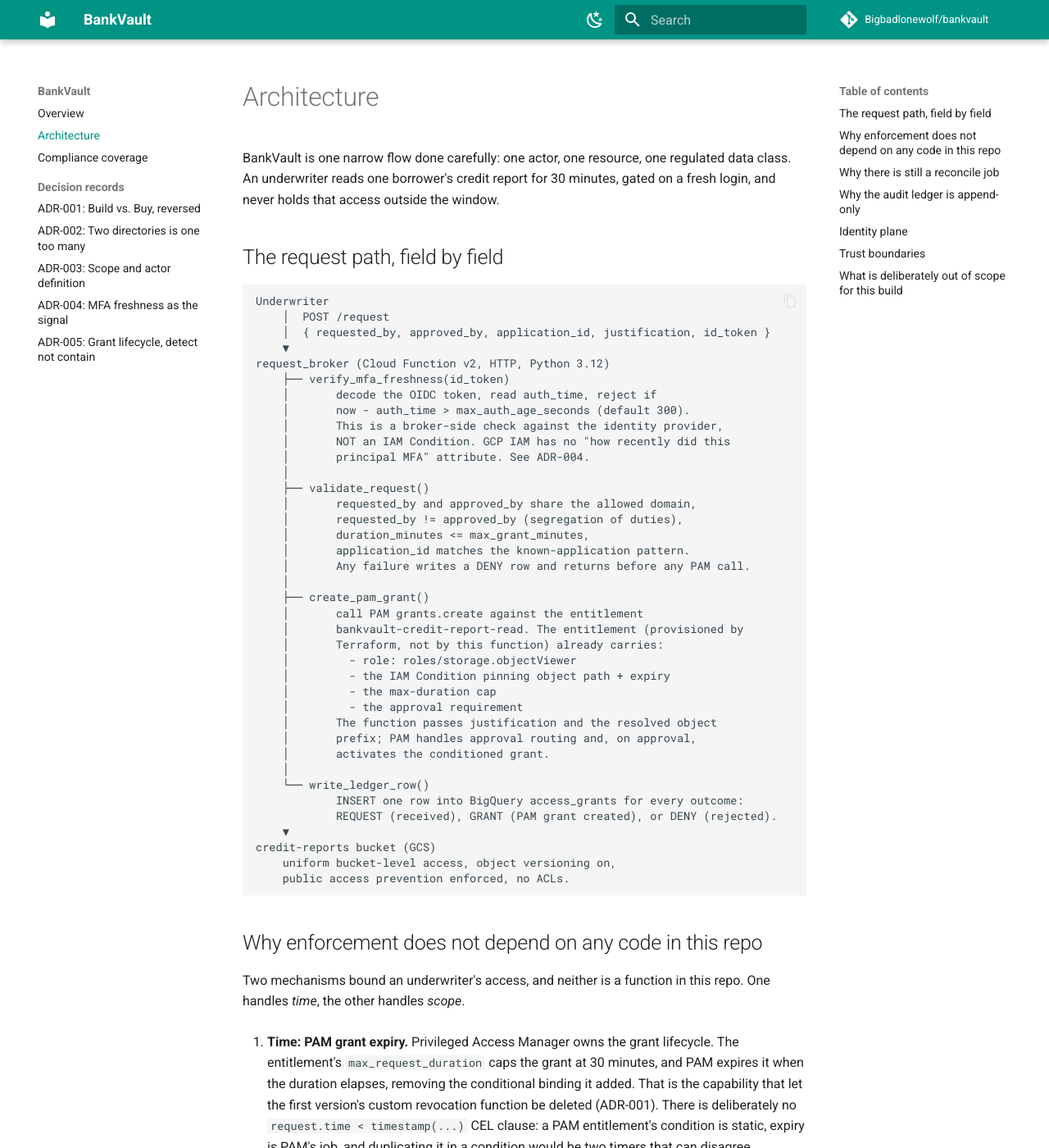
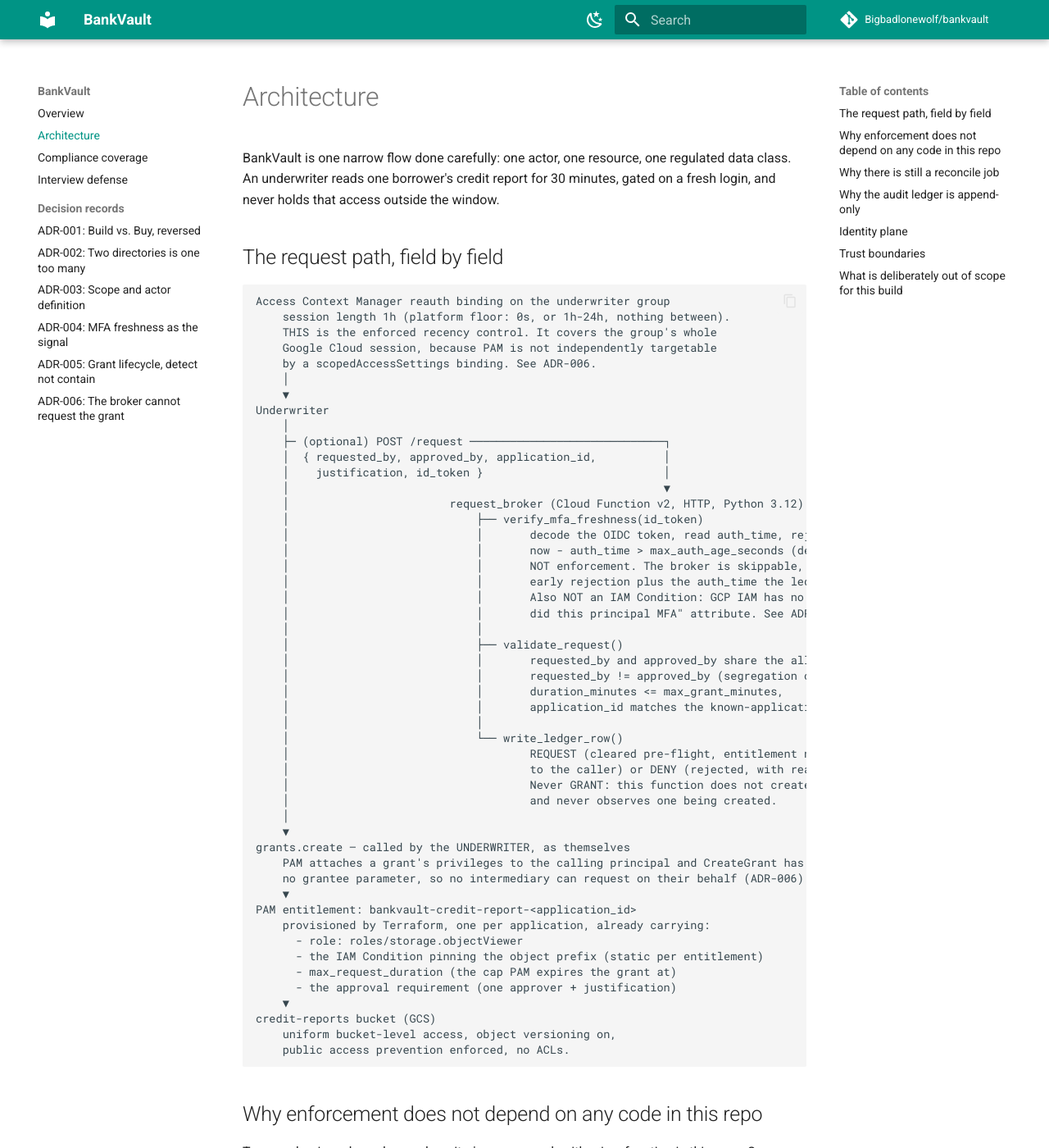
Before and after one commit to Bigbadlonewolf/bankvault, an MkDocs documentation site: the page built from docs/architecture.md, in a window 1280 px wide and 1400 px high. Shown: the whole window at 82% size. Built offline with MkDocs 1.6.1 and Material for MkDocs 9.7.7, drawn with Linux system fonts in a browser that asks for light colours; comment, search, counter and statistics services are not loaded; some of the changed text lies outside the part shown.

Commit message:
feat(bankvault): remove grant creation from broker (ADR-006)
PAM attaches a grant's privileges to the calling principal and CreateGrant
has no grantee or on-behalf-of parameter. The broker called PAM with its own
service-account credentials, so the broker-mediated design elevated
bankvault-broker@ rather than the underwriter: permanent, unreviewed, standing
read access to borrower credit reports held by a non-human identity. That is
the failure mode the project exists to remove.

The broker no longer creates grants. The underwriter requests their own against
the entitlement the broker names back to them. The broker keeps pre-flight
rejection and the per-request audit record.

Freshness enforcement moves to an Access Context Manager reauth binding, and
the claim shrinks with it. ACM --session-length accepts 0s or 1h-24h, so
enforced recency is one hour, not the fifteen minutes previously claimed. PAM
is not targetable via scopedAccessSettings, so the binding covers the group's
whole Google Cloud session. Both costs are stated rather than buried. The
broker's 900s check remains as early rejection and ledger evidence.

- functions/request_broker: drop _create_pam_grant; emit REQUEST not GRANT
- tests: add test_broker_has_no_grant_creation_path as a regression guard
- terraform/bigquery: add entitlement_name column (REQUEST rows need it)
- terraform/iam: broker viewer-only is now a settled boundary, not a TODO
- README: mermaid architecture diagram; drop stale 300s; enforcement vs evidence
- docs: ADR-006, architecture, controls-mapping repointed at pam.tf
- CLAUDE.md: two things not to undo, so the grant call is not restored

The ACM binding is documented, not provisioned: no google_access_context_manager
resource exists in terraform/. Called out in README "What this isn't" and
annotated on the diagram so neither overclaims a deployed control.

Verified: pytest 22 passed; terraform fmt -check and validate clean.

Co-Authored-By: Claude Opus 4.8 <noreply@anthropic.com>

````diff
--- a/docs/architecture.md
+++ b/docs/architecture.md
@@ -5,40 +5,51 @@ BankVault is one narrow flow done carefully: one actor, one resource, one regula
 ## The request path, field by field
 
 ```
+Access Context Manager reauth binding on the underwriter group
+    session length 1h (platform floor: 0s, or 1h-24h, nothing between).
+    THIS is the enforced recency control. It covers the group's whole
+    Google Cloud session, because PAM is not independently targetable
+    by a scopedAccessSettings binding. See ADR-006.
+    │
+    ▼
 Underwriter
-    │  POST /request
-    │  { requested_by, approved_by, application_id, justification, id_token }
+    │
+    ├─ (optional) POST /request ─────────────────────────────┐
+    │  { requested_by, approved_by, application_id,          │
+    │    justification, id_token }                           │
+    │                                                        ▼
+    │                        request_broker (Cloud Function v2, HTTP, Python 3.12)
+    │                            ├── verify_mfa_freshness(id_token)
+    │                            │       decode the OIDC token, read auth_time, reject if
+    │                            │       now - auth_time > max_auth_age_seconds (default 900).
+    │                            │       NOT enforcement. The broker is skippable, so this is
+    │                            │       early rejection plus the auth_time the ledger records.
+    │                            │       Also NOT an IAM Condition: GCP IAM has no "how recently
+    │                            │       did this principal MFA" attribute. See ADR-004, ADR-006.
+    │                            │
+    │                            ├── validate_request()
+    │                            │       requested_by and approved_by share the allowed domain,
+    │                            │       requested_by != approved_by (segregation of duties),
+    │                            │       duration_minutes <= max_grant_minutes,
+    │                            │       application_id matches the known-application pattern.
+    │                            │
+    │                            └── write_ledger_row()
+    │                                    REQUEST (cleared pre-flight, entitlement named back
+    │                                    to the caller) or DENY (rejected, with reason).
+    │                                    Never GRANT: this function does not create grants
+    │                                    and never observes one being created.
+    │
     ▼
-request_broker (Cloud Function v2, HTTP, Python 3.12)
-    ├── verify_mfa_freshness(id_token)
-    │       decode the OIDC token, read auth_time, reject if
-    │       now - auth_time > max_auth_age_seconds (default 300).
-    │       This is a broker-side check against the identity provider,
-    │       NOT an IAM Condition. GCP IAM has no "how recently did this
-    │       principal MFA" attribute. See ADR-004.
-    │
-    ├── validate_request()
-    │       requested_by and approved_by share the allowed domain,
-    │       requested_by != approved_by (segregation of duties),
-    │       duration_minutes <= max_grant_minutes,
-    │       application_id matches the known-application pattern.
-    │       Any failure writes a DENY row and returns before any PAM call.
-    │
-    ├── create_pam_grant()
-    │       call PAM grants.create against the entitlement
-    │       bankvault-credit-report-read. The entitlement (provisioned by
-    │       Terraform, not by this function) already carries:
-    │         - role: roles/storage.objectViewer
-    │         - the IAM Condition pinning object path + expiry
-    │         - the max-duration cap
-    │         - the approval requirement
-    │       The function passes justification and the resolved object
-    │       prefix; PAM handles approval routing and, on approval,
-    │       activates the conditioned grant.
-    │
-    └── write_ledger_row()
-            INSERT one row into BigQuery access_grants for every outcome:
-            REQUEST (received), GRANT (PAM grant created), or DENY (rejected).
+grants.create — called by the UNDERWRITER, as themselves
+    PAM attaches a grant's privileges to the calling principal and CreateGrant has
+    no grantee parameter, so no intermediary can request on their behalf (ADR-006).
+    ▼
+PAM entitlement: bankvault-credit-report-<application_id>
+    provisioned by Terraform, one per application, already carrying:
+      - role: roles/storage.objectViewer
+      - the IAM Condition pinning the object prefix (static per entitlement)
+      - max_request_duration (the cap PAM expires the grant at)
+      - the approval requirement (one approver + justification)
     ▼
 credit-reports bucket (GCS)
     uniform bucket-level access, object versioning on,
@@ -82,7 +93,11 @@ See [Compliance coverage](controls-mapping.md) for how each piece maps to a spec
 
 Underwriters and approvers resolve through Workforce Identity Federation, not a second cloud-local directory. A leaver disabled in the corporate IdP loses BankVault eligibility with them, because there is no parallel Cloud Identity account to forget about. That decision, and the one directory it deliberately rules out, is ADR-002.
 
-The broker does not trust a session token merely because it is unexpired. It reads `auth_time` and requires a login fresh within `max_auth_age_seconds`. Access Context Manager reauthentication session controls are the defense-in-depth layer behind that broker check; the broker check is the one this repo implements. ADR-004 covers why freshness, not mere validity, is the signal that matters for a privileged read.
+Recency, not mere session validity, is the signal that matters for a privileged read. ADR-004 covers why. ADR-006 corrects where it is enforced, and the correction matters because the earlier version of this paragraph had the layers the wrong way round.
+
+**Access Context Manager reauthentication session controls are the enforcement.** A binding on the underwriter group sets a session length of one hour, which is the platform's floor rather than a tuned value: `--session-length` accepts `0s` or a duration between 1 hour and 24 hours. Because PAM is not documented as an independently targetable application for `scopedAccessSettings`, that binding covers the group's entire Google Cloud session and not just the credit-report path. Broad blast radius, real enforcement.
+
+**The broker's 900-second check is evidence, not enforcement.** It reads `auth_time` and refuses anything staler than fifteen minutes, which rejects bad requests early and puts a tighter number in the ledger than the platform bound. It cannot be enforcement, because an underwriter who never calls the broker still reaches PAM. Whether a raw REST call to the PAM API is covered by a console-scoped ACM binding is `[verify against current GCP docs]`; the unnarrowed binding sidesteps the question.
 
 ## Trust boundaries
 
--- a/mkdocs.yml
+++ b/mkdocs.yml
@@ -27,12 +27,14 @@ nav:
   - Overview: index.md
   - Architecture: architecture.md
   - Compliance coverage: controls-mapping.md
+  - Interview defense: interview-defense.md
   - Decision records:
       - "ADR-001: Build vs. Buy, reversed": adr/001-build-vs-buy-jit-broker.md
       - "ADR-002: Two directories is one too many": adr/002-workforce-identity-federation-vs-iap.md
       - "ADR-003: Scope and actor definition": adr/003-scope-and-actor-definition.md
       - "ADR-004: MFA freshness as the signal": adr/004-mfa-freshness-zero-trust-signal.md
       - "ADR-005: Grant lifecycle, detect not contain": adr/005-pam-grant-lifecycle.md
+      - "ADR-006: The broker cannot request the grant": adr/006-who-requests-the-grant.md
 
 markdown_extensions:
   - admonition
````
Also changed, not shown: CLAUDE.md (+24 -12 lines), README.md (+75 -48 lines), docs/adr/006-who-requests-the-grant.md (added, +72 -0 lines), docs/controls-mapping.md (+3 -3 lines), docs/interview-defense.md (added, +154 -0 lines), 4 other files.
